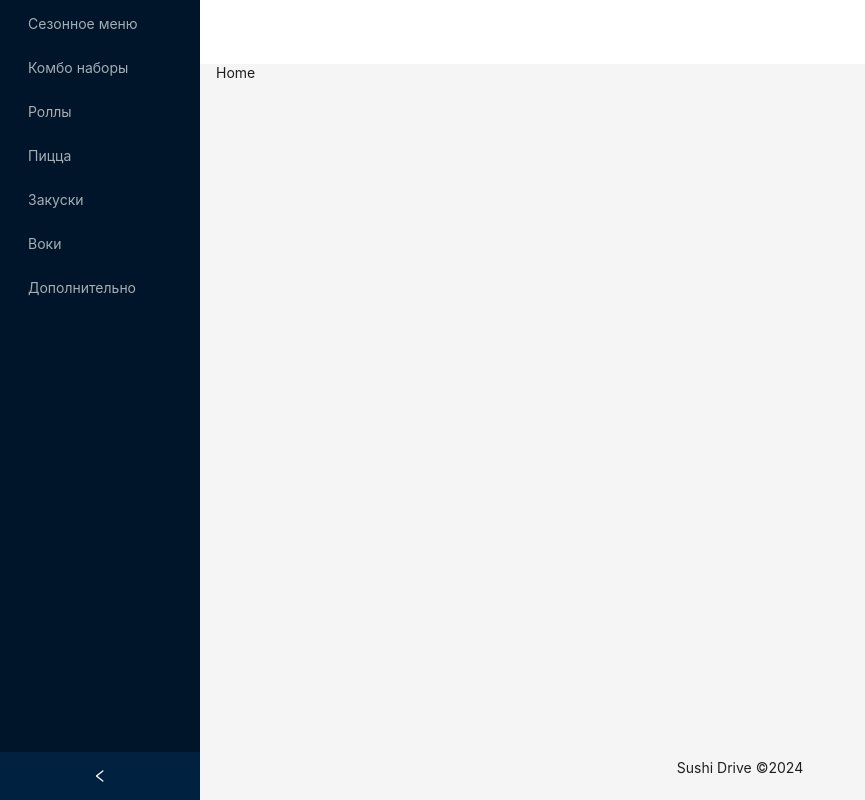
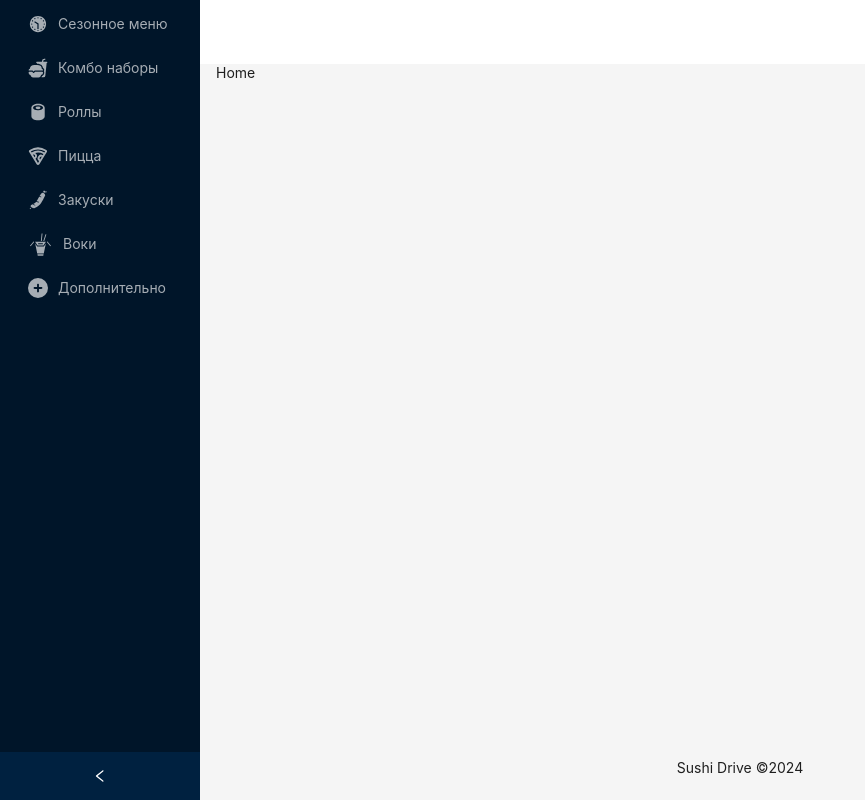
Before and after one commit to Vardoxx/sushi-drive, a React (Vite) app in the folder client/: page / in a window 1280 px wide. Shown: the whole page, without its empty margins (0-865 px from the left). Built offline with nearby package versions, Linux system fonts and the light colour scheme.

Commit message:
layout is done

```diff
--- a/client/src/components/layout/Layout.tsx
+++ b/client/src/components/layout/Layout.tsx
@@ -18,7 +18,7 @@ export const MyLayout: React.FC = () => {
         collapsed={collapsed}
         onCollapse={(value) => setCollapsed(value)}
       >
-        <div className="demo-logo-vertical" />
+        <div />
         <Menu
           theme="dark"
           defaultSelectedKeys={["1"]}
--- a/client/src/components/layout/layoutItems.ts
+++ /dev/null
@@ -1,14 +0,0 @@
-import { GetItemsProps } from "../../types/layout-items";
-import { getItem } from "../../utils/getItem";
-
-export const layoutItems: GetItemsProps[] = [
-  { label: "Сезонное меню", key: "/season" },
-  { label: "Комбо наборы", key: "/combo" },
-  { label: "Роллы", key: "/sushi" },
-  { label: "Пицца", key: "/pizza" },
-  { label: "Закуски", key: "/appetizers" },
-  { label: "Воки", key: "/woks" },
-  { label: "Дополнительно", key: "/additional" },
-];
-
-getItem(layoutItems);
--- /dev/null
+++ b/client/src/components/layout/layoutItems.tsx
@@ -0,0 +1,48 @@
+import { IoMdClock } from "react-icons/io";
+import { GetItemsProps } from "../../types/layout-items";
+import { getItem } from "../../utils/getItem";
+import { IoFastFood } from "react-icons/io5";
+import { BiSolidSushi } from "react-icons/bi";
+import { GiFastNoodles, GiSausage } from "react-icons/gi";
+import { PiPizzaBold } from "react-icons/pi";
+import { FaCirclePlus } from "react-icons/fa6";
+
+export const layoutItems: GetItemsProps[] = [
+  {
+    label: "Сезонное меню",
+    key: "/season",
+    icon: <IoMdClock style={{ fontSize: "20px" }} />,
+  },
+  {
+    label: "Комбо наборы",
+    key: "/combo",
+    icon: <IoFastFood style={{ fontSize: "20px" }} />,
+  },
+  {
+    label: "Роллы",
+    key: "/sushi",
+    icon: <BiSolidSushi style={{ fontSize: "20px" }} />,
+  },
+  {
+    label: "Пицца",
+    key: "/pizza",
+    icon: <PiPizzaBold style={{ fontSize: "20px" }} />,
+  },
+  {
+    label: "Закуски",
+    key: "/appetizers",
+    icon: <GiSausage style={{ fontSize: "20px" }} />,
+  },
+  {
+    label: "Воки",
+    key: "/woks",
+    icon: <GiFastNoodles style={{ fontSize: "25px" }} />,
+  },
+  {
+    label: "Дополнительно",
+    key: "/additional",
+    icon: <FaCirclePlus style={{ fontSize: "20px" }} />,
+  },
+];
+
+getItem(layoutItems);
--- a/client/src/main.tsx
+++ b/client/src/main.tsx
@@ -3,6 +3,7 @@ import { createRoot } from "react-dom/client";
 import { router } from "./router/router.tsx";
 import { RouterProvider } from "react-router-dom";
 import "./styles/index.scss";
+import "./styles/App.scss";
 
 createRoot(document.getElementById("root")!).render(
   <StrictMode>
--- a/client/src/router/router.tsx
+++ b/client/src/router/router.tsx
@@ -1,4 +1,3 @@
-import "../styles/App.scss";
 import { createBrowserRouter } from "react-router-dom";
 import { MyLayout as Layout } from "../components/layout/Layout";
 
--- a/client/src/styles/index.scss
+++ b/client/src/styles/index.scss
@@ -1,4 +1,18 @@
 @import "./mods/zero-styles.scss";
+:where(.css-dev-only-do-not-override-14i19y2).ant-menu
+  .ant-menu-item
+  .ant-menu-item-icon,
+:where(.css-dev-only-do-not-override-14i19y2).ant-menu
+  .ant-menu-submenu-title
+  .ant-menu-item-icon,
+:where(.css-dev-only-do-not-override-14i19y2).ant-menu .ant-menu-item .anticon,
+:where(.css-dev-only-do-not-override-14i19y2).ant-menu
+  .ant-menu-submenu-title
+  .anticon {
+  min-width: 14px;
+  transition: font-size 0.2s cubic-bezier(0.215, 0.61, 0.355, 1),
+    margin 0.3s cubic-bezier(0.645, 0.045, 0.355, 1);
+}
 
 .wrapper {
   margin: 0 auto;
```
